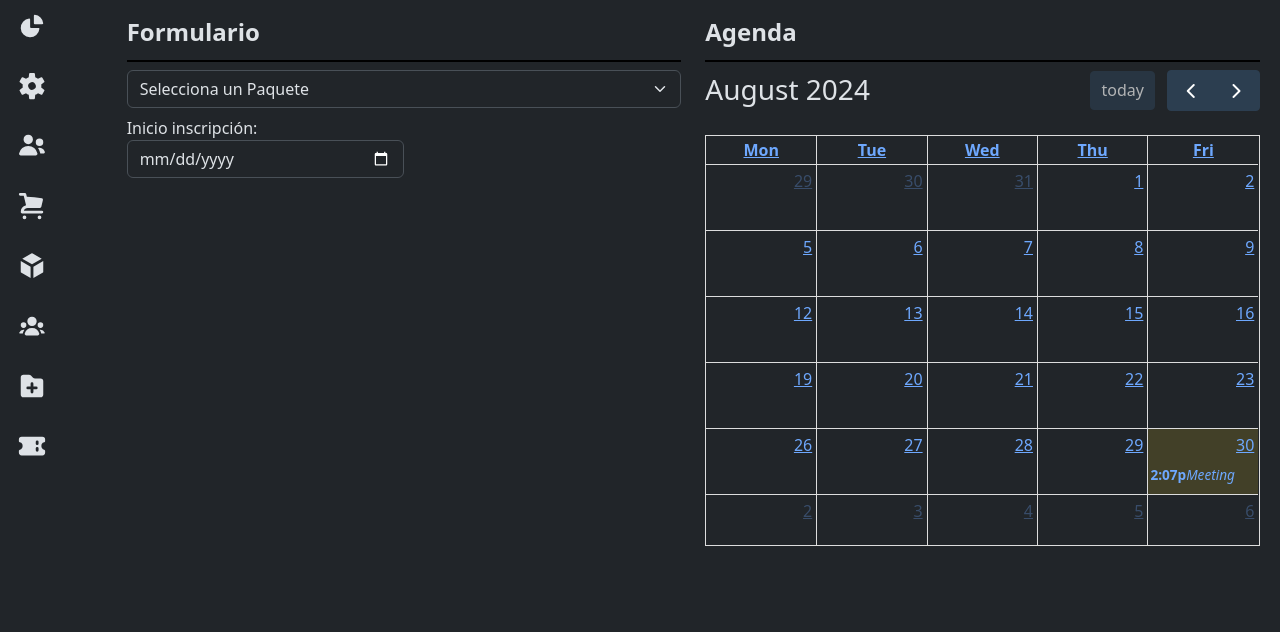
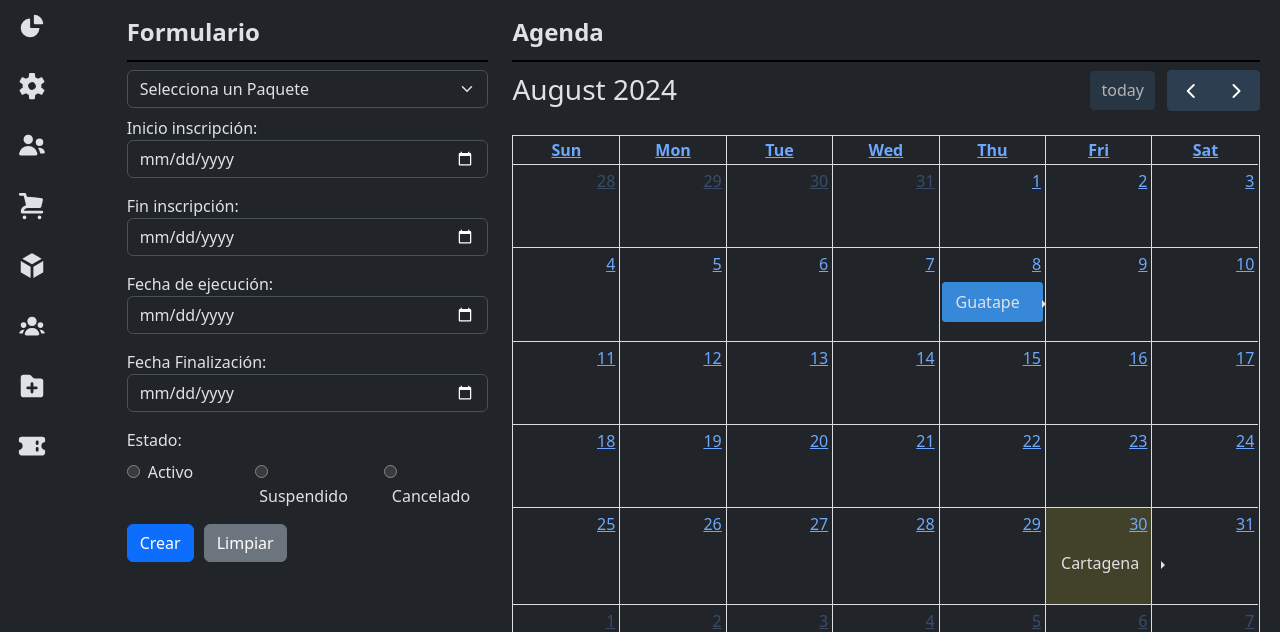
Before and after one commit to jfelipeq14/hermes-react, a React (Vite) app: page /programing-packs in a window 1280 px wide. Shown: the part 320-952 px from the top of the page. Before the commit the page ends 874 px from the top, so only its background shows below. Built offline with nearby package versions, Linux system fonts and the light colour scheme.

Commit message:
Index y formulario de programacion

```diff
--- a/src/components/Calendar.jsx
+++ b/src/components/Calendar.jsx
@@ -1,14 +1,31 @@
 import FullCalendar from "@fullcalendar/react";
 import dayGridPlugin from "@fullcalendar/daygrid";
 
-const events = [{ title: "Meeting", start: new Date() }];
+// const events = [{ title: "Meeting", start: new Date() }];
 
 export function Calendar() {
+  const events = [
+    {
+      title: "Cartagena",
+      id_programation: 1,
+      start: new Date(),
+      date_end: new Date(),
+      date_execution: new Date(),
+      date_ending: new Date(),
+    },
+    {
+      title: "Guatape",
+      id_programation: 1,
+      start: "2024-08-08",
+      date_end: new Date(),
+      date_execution: new Date(),
+      date_ending: new Date(),
+    },
+  ];
   return (
     <FullCalendar
       plugins={[dayGridPlugin]}
       initialView="dayGridMonth"
-      weekends={false}
       events={events}
       eventContent={renderEventContent}
     />
@@ -18,9 +35,34 @@ export function Calendar() {
 // a custom render function
 function renderEventContent(eventInfo) {
   return (
-    <>
-      <b>{eventInfo.timeText}</b>
-      <i>{eventInfo.event.title}</i>
-    </>
+      <div className="btn-group dropend">
+        <button type="button" className="btn">
+          {eventInfo.event.title}
+        </button>
+        <button
+          type="button"
+          className="btn dropdown-toggle dropdown-toggle-split"
+          data-bs-toggle="dropdown"
+          aria-expanded="false"
+        >
+        </button>
+        <ul className="dropdown-menu">
+          <li>
+            <a className="dropdown-item" href="#">
+              Previsualizar clientes
+            </a>
+          </li>
+          <li>
+            <a className="dropdown-item" href="#">
+              Crear reserva
+            </a>
+          </li>
+          <li>
+            <a className="dropdown-item" href="#">
+              Editar programación
+            </a>
+          </li>
+        </ul>
+      </div>
   );
 }
--- a/src/pages/packages/CreatePackages.jsx
+++ b/src/pages/packages/CreatePackages.jsx
@@ -207,7 +207,7 @@ export default function PackForm() {
                   </div>
                   {/* Ganancia */}
                   <div className="col-12">
-                    <label htmlFor="destination">Ganancia:</label>
+                    <label htmlFor="destination">Ingreso:</label>
                     <input
                       type="number"
                       className="form-control"
--- a/src/pages/packages/Packages.jsx
+++ b/src/pages/packages/Packages.jsx
@@ -51,7 +51,7 @@ export default function Packs() {
       icon: "warning",
       buttons: true,
       dangerMode: true,
-    }).then((confirm) => {
+    }).then((confirm) => {  2
       if (confirm) {
         e.target.checked = state ? true : false;
       } else {
--- a/src/pages/packages/Programing.jsx
+++ b/src/pages/packages/Programing.jsx
@@ -1,6 +1,7 @@
 import { Calendar } from "../../components/Calendar";
 import { administrator } from "../../utilies/routes";
 import Sidebar, { SidebarItem } from "../layout/Sidebar";
+import ProgramingForm from "./ProgramingForm";
 
 export default function Programing() {
   return (
@@ -17,30 +18,14 @@ export default function Programing() {
           );
         })}
       </Sidebar>
+
       <main className="col-11">
-        <div className="row p-2">
-          <fieldset className="col-sm-12 col-md-6">
+        <div className="row p-2 ">
+          <fieldset className="col-sm-12 col-md-4 ">
             <legend>Formulario</legend>
-            <select className="form-select" id="categoria" name="categoria">
-              <option value=" ">Selecciona un Paquete</option>
-              <option>Happy</option>
-            </select>
-            <div className="col-6 py-2">
-              <label htmlFor="birthDate">Inicio inscripción:</label>
-              <input
-                type="date"
-                className="form-control"
-                name="dateOfBirth"
-                //   value={customer.dateOfBirth}
-                //   onChange={handleChangeCustomer}
-                //   max={limitDate}
-                required
-              />
-              <small className="valid-feedback">Todo bien!</small>
-              <small className="invalid-feedback">Campo obligatorio</small>
-            </div>
+            <ProgramingForm />
           </fieldset>
-          <fieldset className="col-sm-12 col-md-6">
+          <fieldset className="col-sm-12 col-md-8">
             <legend>Agenda</legend>
             <Calendar />
           </fieldset>
--- /dev/null
+++ b/src/pages/packages/ProgramingForm.jsx
@@ -0,0 +1,109 @@
+import { Form } from "react-bootstrap";
+
+export default function ProgramingForm() {
+  const events = [
+    {
+      title: "Cartagena",
+      id_programation: 1,
+      start: new Date(),
+      date_end: new Date(),
+      date_execution: new Date(),
+      date_ending: new Date(),
+    },
+    {
+      title: "Guatape",
+      id_programation: 1,
+      start: "2024-08-08",
+      date_end: new Date(),
+      date_execution: new Date(),
+      date_ending: new Date(),
+    },
+  ];
+
+  const event = {
+    title: "Guatape",
+    id_programation: 1,
+    start: "2024-08-08",
+    date_end: new Date(),
+    date_execution: new Date(),
+    date_ending: new Date(),
+  };
+
+  return (
+    <Form>
+      <select className="form-select" id="categoria" name="categoria">
+        <option value=" ">Selecciona un Paquete</option>
+        <option>Happy</option>
+      </select>
+      <div className="py-2">
+        <label htmlFor="birthDate">Inicio inscripción:</label>
+        <input
+          type="date"
+          className="form-control"
+          name="dateOfBirth"
+          required
+        />
+        <small className="valid-feedback">Todo bien!</small>
+        <small className="invalid-feedback">Campo obligatorio</small>
+      </div>
+      <div className="py-2">
+        <label htmlFor="birthDate">Fin inscripción:</label>
+        <input
+          type="date"
+          className="form-control"
+          name="dateOfBirth"
+          required
+        />
+        <small className="valid-feedback">Todo bien!</small>
+        <small className="invalid-feedback">Campo obligatorio</small>
+      </div>
+      <div className="py-2">
+        <label htmlFor="birthDate">Fecha de ejecución:</label>
+        <input
+          type="date"
+          className="form-control"
+          name="dateOfBirth"
+          required
+        />
+        <small className="valid-feedback">Todo bien!</small>
+        <small className="invalid-feedback">Campo obligatorio</small>
+      </div>
+      <div className="py-2">
+        <label htmlFor="birthDate">Fecha Finalización:</label>
+        <input
+          type="date"
+          className="form-control"
+          name="dateOfBirth"
+          required
+        />
+        <small className="valid-feedback">Todo bien!</small>
+        <small className="invalid-feedback">Campo obligatorio</small>
+      </div>
+      <div className="col-12 my-2">
+        <label htmlFor="">Estado:</label>
+        <div className="row">
+          <div className="col-sm-12 col-md-4 my-2">
+            <input type="radio" name="status" value={true} />
+            <span className="mx-2">Activo</span>
+          </div>
+          <div className="col-sm-12 col-md-4 my-2">
+            <input type="radio" name="status" value={false} />
+            <span className="mx-1">Suspendido</span>
+          </div>
+          <div className="col-sm-12 col-md-4 my-2">
+            <input type="radio" name="status" value={false} />
+            <span className="mx-2">Cancelado</span>
+          </div>
+        </div>
+      </div>
+      <div className="buttons">
+        <button type="submit" className="btn btn-primary">
+          Crear
+        </button>
+        <button type="reset" className="btn btn-secondary">
+          Limpiar
+        </button>
+      </div>
+    </Form>
+  );
+}
```
